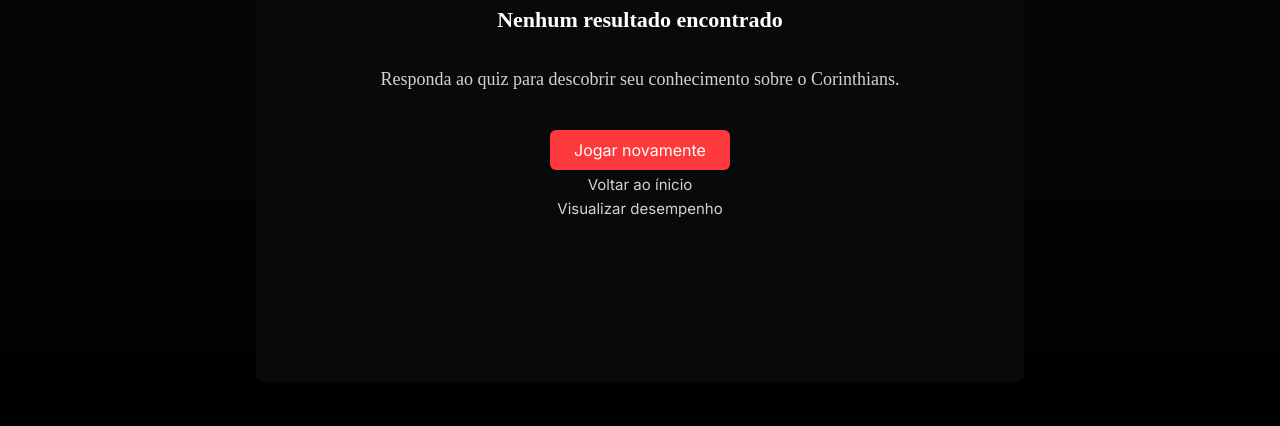
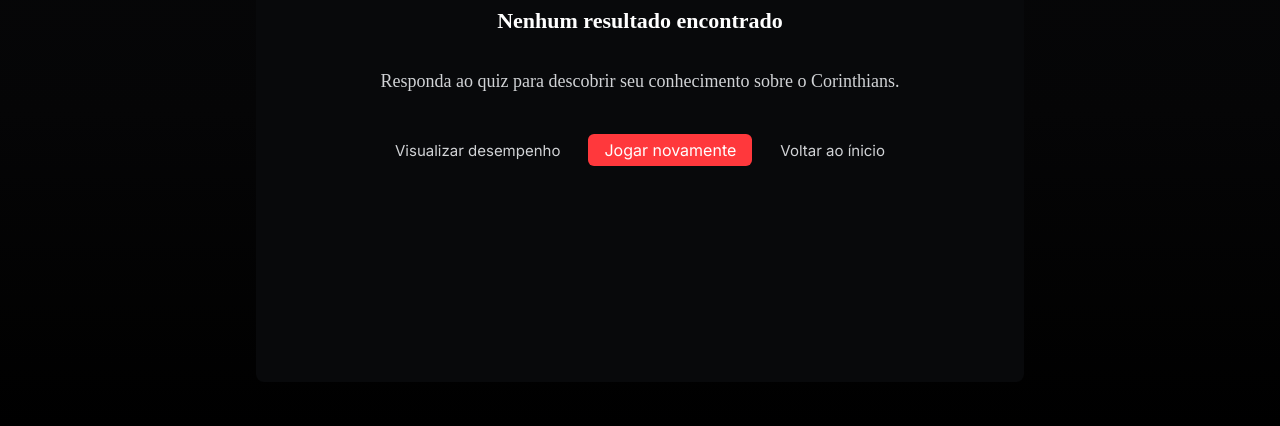
Before and after one commit to MatheusMenino/projeto-individual, a website: page meu-projeto/public/resultado.html in a window 1280 px wide. Shown: the part 370-796 px from the top of the page. Drawn offline with Linux system fonts and the light colour scheme.

Commit message:
Arrumar pagina de resultados

```diff
--- a/meu-projeto/public/css/resultado.css
+++ b/meu-projeto/public/css/resultado.css
@@ -56,8 +56,8 @@
 
 
 .btn-resultado {
-    padding: 10px 24px;
-    margin-top: 40px;
+    padding: 6px 16px;
+    margin-top: 10px;
     border: none;
     border-radius: 6px;
     background: var(--cor-vermelho);
@@ -73,7 +73,7 @@
 }
 
 .container-mensagem a {
-    margin-top: 5px;
+    margin-top: 10px;
     color: var(--cor-descricao);
     font-family: var(--fonte-descricao);
     font-size: 15px;
@@ -85,3 +85,11 @@
     color: var(--cor-vermelho);
     text-decoration: underline;
 }
+
+.container-links{
+    margin-top: 32px;
+}
+
+.container-links a{
+    padding: 0px 24px;
+}
--- a/meu-projeto/public/resultado.html
+++ b/meu-projeto/public/resultado.html
@@ -56,13 +56,15 @@
           </div>
 
           <div class="container-mensagem">
-            <h2>QUIZ COMPLETADO</h2>
+            <h2>QUIZ FINALIZADO</h2>
             <h3 id="pontuacaoResultado">0/10 ACERTOS</h3>
             <p id="mensagemResultado">Carregando seu resultado</p>
 
-            <button class="btn-resultado" onclick="refazerQuiz()">Jogar novamente</button>
-            <a href="index.html">Voltar ao ínicio</a>
-            <a href="dashboard.html">Visualizar desempenho</a>
+            <div class="container-links"  >
+              <a href="dashboard.html">Visualizar desempenho</a>
+              <button class="btn-resultado" onclick="refazerQuiz()">Jogar novamente</button>
+              <a href="index.html">Voltar ao ínicio</a>
+            </div>
           </div>
         </div>
        </section>
```
